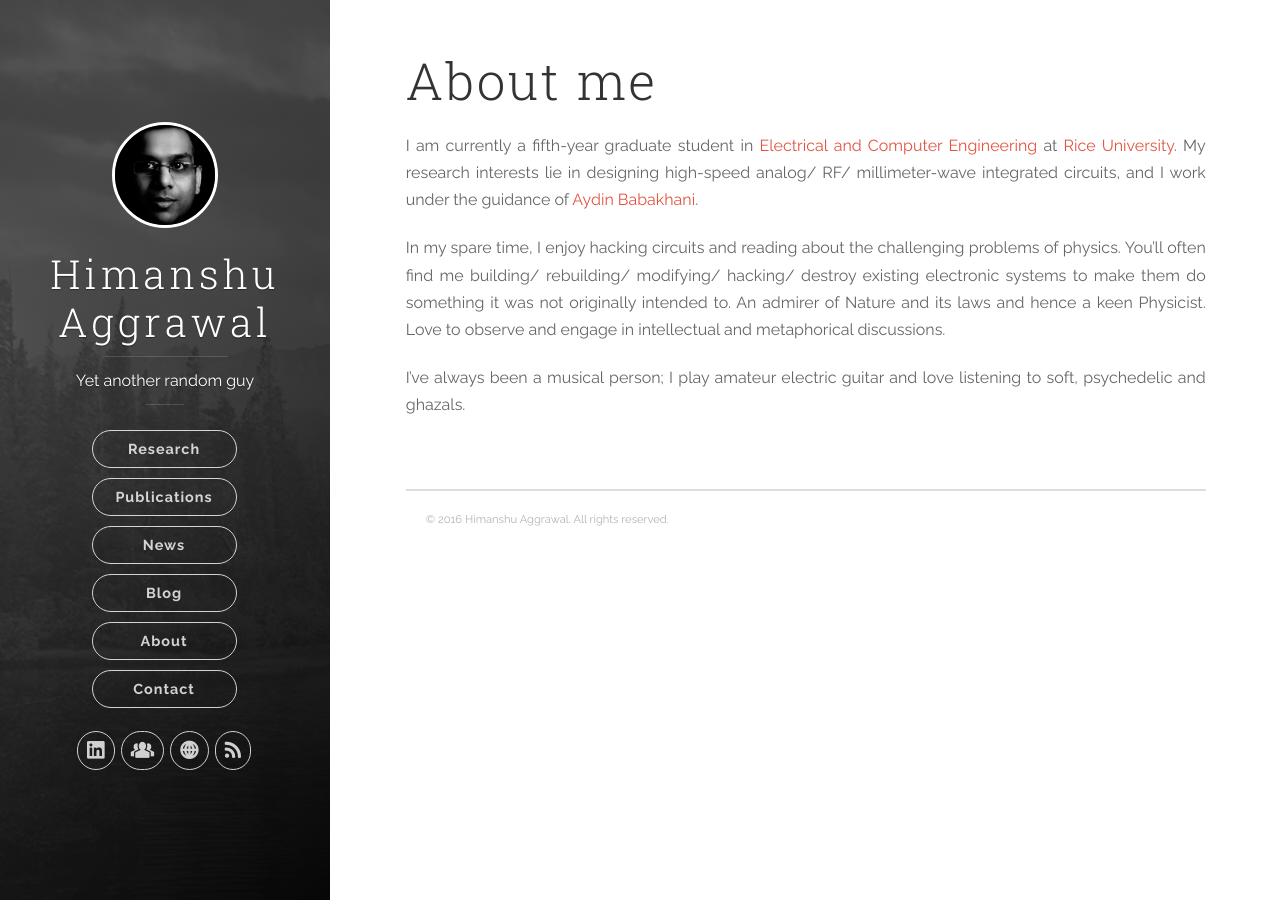
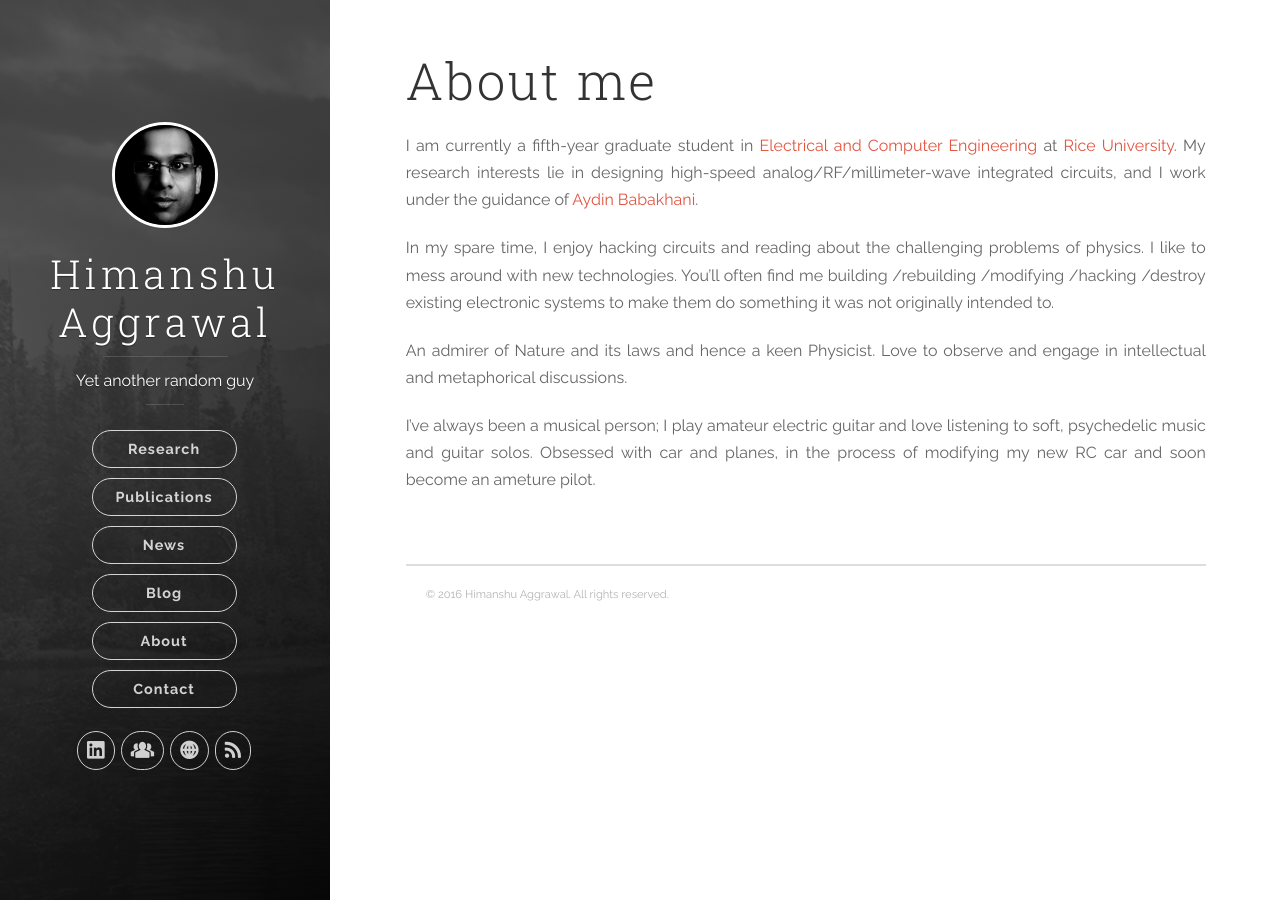
Before and after one commit to ahimanshu13/ahimanshu13.github.io, a Jekyll site: the page built from about/index.md, in a window 1280 px wide. Built offline with Jekyll 4.4.1, drawn with Linux system fonts in a browser that asks for light colours; nearby versions of some CDN libraries.

Commit message:
Update About me

```diff
--- a/about/index.md
+++ b/about/index.md
@@ -5,8 +5,10 @@ published: true
 categories: about
 ---
 
-I am currently a fifth-year graduate student in [Electrical and Computer Engineering](http://ece.rice.edu){:target="_blank"} at [Rice University](http://rice.edu){:target="_blank"}. My research interests lie in designing high-speed analog/ RF/ millimeter-wave integrated circuits, and I work under the guidance of [Aydin Babakhani](http://ece.rice.edu/~ab28/){:target="_blank"}.
+I am currently a fifth-year graduate student in [Electrical and Computer Engineering](http://ece.rice.edu){:target="_blank"} at [Rice University](http://rice.edu){:target="_blank"}. My research interests lie in designing high-speed analog/RF/millimeter-wave integrated circuits, and I work under the guidance of [Aydin Babakhani](http://ece.rice.edu/~ab28/){:target="_blank"}.
 
-In my spare time, I enjoy hacking circuits and reading about the challenging problems of physics. You'll often find me building/ rebuilding/ modifying/ hacking/ destroy existing electronic systems to make them do something it was not originally intended to. An admirer of Nature and its laws and hence a keen Physicist. Love to observe and engage in intellectual and metaphorical discussions.
+In my spare time, I enjoy hacking circuits and reading about the challenging problems of physics. I like to mess around with new technologies. You'll often find me building /rebuilding /modifying /hacking /destroy existing electronic systems to make them do something it was not originally intended to.
 
-I've always been a musical person; I play amateur electric guitar and love listening to soft, psychedelic and ghazals.
+An admirer of Nature and its laws and hence a keen Physicist. Love to observe and engage in intellectual and metaphorical discussions.
+
+I've always been a musical person; I play amateur electric guitar and love listening to soft, psychedelic music and guitar solos. Obsessed with car and planes, in the process of modifying my new RC car and soon become an ameture pilot.
```
